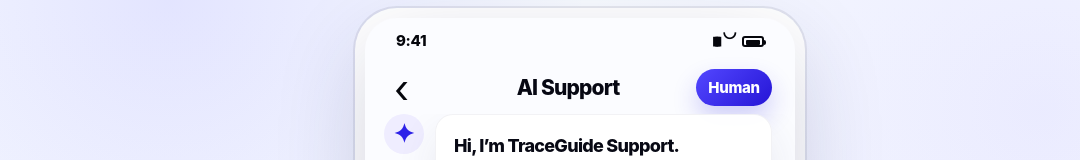
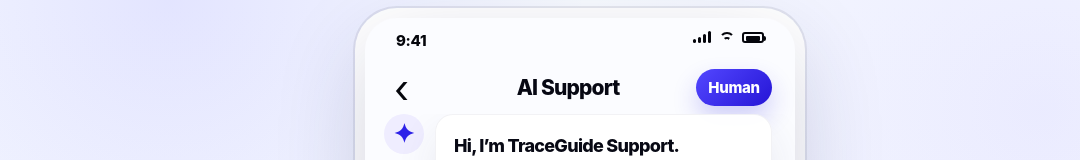
Before and after one commit to mke4335-code/tracecare-agent, a Next.js app: page /traceguide-demo in a window 1280 px wide. Shown: the top 160 px of the page, without its empty margins (60-1140 px from the left). Built offline with nearby package versions, Linux system fonts and the light colour scheme.

Commit message:
Fix action controls and simplify TraceGuide UI

```diff
--- a/app/traceguide-demo/page.tsx
+++ b/app/traceguide-demo/page.tsx
@@ -1,6 +1,6 @@
 "use client";
 
-import { FormEvent, useEffect, useMemo, useState } from "react";
+import { FormEvent, useEffect, useMemo, useRef, useState } from "react";
 import Image from "next/image";
 import styles from "./traceguide-demo.module.css";
 
@@ -478,7 +478,9 @@
   const [userApproved, setUserApproved] = useState(false);
   const [action, setAction] = useState<ActionResponse | null>(null);
   const [actionStep, setActionStep] = useState(0);
+  const [actionReply, setActionReply] = useState("Yes, please");
   const [previewProduct, setPreviewProduct] = useState<ProductContext>(defaultProduct);
+  const inputRef = useRef<HTMLInputElement>(null);
 
   const activeResponse = response || fallbackResponse;
   const primarySource = selectedSource || activeResponse.sources[0];
@@ -657,12 +659,13 @@
     await runAssessment(question, variables, "rechecking");
   }
 
-  async function startRefundRequest() {
+  async function startRefundRequest(nextActionOverride = activeResponse.nextAction, replyLabel = "Yes, please") {
     setUserApproved(true);
+    setActionReply(replyLabel);
     setPhase("action");
     setActionStep(0);
     logStudyEvent("yes_clicked", {
-      nextAction: activeResponse.nextAction,
+      nextAction: nextActionOverride,
       variables,
       product: activeProduct.name,
     });
@@ -675,7 +678,7 @@
           action: "agent_request",
           // The action is simulated, but it uses the current detected product and variables.
           product: activeProduct.name,
-          nextAction: activeResponse.nextAction,
+          nextAction: nextActionOverride,
           variables,
           sources: activeResponse.sources.map((source) => source.title),
         }),
@@ -714,6 +717,7 @@
     setQuestion(trimmed);
     setInputValue("");
     setUserApproved(false);
+    setActionReply("Yes, please");
     setAction(null);
     setActiveTask(null);
     void runAssessment(trimmed, inferVariables(trimmed), "loading", null);
@@ -786,9 +790,6 @@
                 <article className={styles.answerCard}>
                   <div className={styles.answerHeader}>
                     <strong>{activeResponse.answer.split("\n\n")[0]}</strong>
-                    <span className={styles.confidence} title={activeResponse.confidenceReason || "Calculated from matched sources and checked details"}>
-                      {activeResponse.confidence}%
-                    </span>
                   </div>
                   <p>{renderAnswer(activeResponse.answer.split("\n\n").slice(1).join("\n\n"), activeResponse.sources)}</p>
                   <div className={styles.sourceTags} aria-label="Sources used for this answer">
@@ -807,7 +808,6 @@
                         });
                       }}
                     >
-                      <span aria-hidden="true">▤</span>
                       View sources
                     </button>
                     <button
@@ -817,7 +817,6 @@
                         logStudyEvent("edit_key_variables_clicked", { variables });
                       }}
                     >
-                      <span aria-hidden="true">☷</span>
                       View AI understanding
                     </button>
                   </div>
@@ -839,7 +838,7 @@
                               type="button"
                               onClick={
                                 actionState.canStartRequest
-                                  ? startRefundRequest
+                                  ? () => startRefundRequest()
                                   : () => {
                                       logStudyEvent("action_primary_clicked", {
                                         actionState: actionState.kind,
@@ -848,6 +847,8 @@
 
                                       if (actionState.kind === "needs_evidence") {
                                         setSheetMode("variables");
+                                      } else {
+                                        void startRefundRequest("contact human support", actionState.primaryAction);
                                       }
                                     }
                               }
@@ -856,12 +857,19 @@
                             </button>
                             <button
                               type="button"
-                              onClick={() =>
+                              onClick={() => {
                                 logStudyEvent("action_secondary_clicked", {
                                   actionState: actionState.kind,
                                   nextAction: activeResponse.nextAction,
-                                })
-                              }
+                                });
+
+                                if (actionState.secondaryAction.toLowerCase().includes("human")) {
+                                  void startRefundRequest("contact human support", actionState.secondaryAction);
+                                  return;
+                                }
+
+                                inputRef.current?.focus();
+                              }}
                             >
                               {actionState.secondaryAction}
                             </button>
@@ -877,10 +885,10 @@
 
           {userApproved && (
             <>
-              <div className={styles.userReply}>Yes, please</div>
+              <div className={styles.userReply}>{actionReply}</div>
               <AssistantRow>
                 <article className={styles.actionCard}>
-                  <h2>Great, I’ll prepare this request for you.</h2>
+                  <h2>{action?.requestId?.startsWith("HS") ? "I’ll send this to human support." : "Great, I’ll prepare this request for you."}</h2>
                   <p>Preparing the request with your order details and checked sources...</p>
                   <div className={styles.actionSteps}>
                     {actionSteps.map((step, index) => (
@@ -905,6 +913,7 @@
         <form className={styles.inputBar} onSubmit={submitQuestion}>
           <span aria-hidden="true">◌</span>
           <input
+            ref={inputRef}
             value={inputValue}
             onChange={(event) => setInputValue(event.target.value)}
             placeholder="Ask another question..."
@@ -962,8 +971,16 @@
     <div className={styles.statusBar} aria-hidden="true">
       <span>9:41</span>
       <div>
-        <span className={styles.signal}>▮▮▮</span>
-        <span className={styles.wifi}>⌒</span>
+        <span className={styles.signal}>
+          <i />
+          <i />
+          <i />
+          <i />
+        </span>
+        <span className={styles.wifi}>
+          <i />
+          <i />
+        </span>
         <span className={styles.battery} />
       </div>
     </div>
--- a/app/traceguide-demo/traceguide-demo.module.css
+++ b/app/traceguide-demo/traceguide-demo.module.css
@@ -39,19 +39,69 @@
 .statusBar > div {
   display: flex;
   align-items: center;
-  gap: 6px;
+  gap: 7px;
 }
 
 .signal {
-  font-size: 12px;
-  letter-spacing: -5px;
-  transform: translateY(-1px);
+  width: 18px;
+  height: 12px;
+  display: inline-flex;
+  align-items: flex-end;
+  gap: 2px;
+}
+
+.signal i {
+  display: block;
+  width: 3px;
+  border-radius: 2px;
+  background: #05060c;
+}
+
+.signal i:nth-child(1) {
+  height: 4px;
+}
+
+.signal i:nth-child(2) {
+  height: 6px;
+}
+
+.signal i:nth-child(3) {
+  height: 9px;
+}
+
+.signal i:nth-child(4) {
+  height: 12px;
 }
 
 .wifi {
-  font-size: 17px;
-  font-weight: 900;
-  transform: rotate(180deg) translateY(2px);
+  position: relative;
+  width: 17px;
+  height: 12px;
+  display: inline-block;
+}
+
+.wifi i {
+  position: absolute;
+  left: 50%;
+  border: 2px solid #05060c;
+  border-left-color: transparent;
+  border-right-color: transparent;
+  border-bottom-color: transparent;
+  transform: translateX(-50%);
+}
+
+.wifi i:nth-child(1) {
+  top: 1px;
+  width: 16px;
+  height: 10px;
+  border-radius: 14px 14px 0 0;
+}
+
+.wifi i:nth-child(2) {
+  top: 6px;
+  width: 8px;
+  height: 5px;
+  border-radius: 8px 8px 0 0;
 }
 
 .battery {
@@ -536,10 +586,7 @@
 }
 
 .answerHeader {
-  display: grid;
-  grid-template-columns: 1fr auto;
-  gap: 12px;
-  align-items: start;
+  display: block;
 }
 
 .answerHeader strong {
@@ -551,7 +598,7 @@
 }
 
 .confidence {
-  display: inline-grid;
+  display: none;
   place-items: center;
   min-width: 40px;
   height: 27px;
@@ -624,7 +671,6 @@
   display: flex;
   align-items: center;
   justify-content: center;
-  gap: 10px;
   border: 0;
   border-radius: 12px;
   background: #f1f0ff;
@@ -633,10 +679,6 @@
   font-weight: 780;
   letter-spacing: -0.03em;
   cursor: pointer;
-}
-
-.answerActions span {
-  font-size: 20px;
 }
 
 .askBubble {
@@ -658,8 +700,10 @@
 }
 
 .quickReplies button {
-  width: 72px;
+  min-width: 72px;
+  width: auto;
   height: 36px;
+  padding: 0 16px;
   border-radius: 10px;
   font-size: 15px;
   font-weight: 760;
```
Also changed, not shown: app/traceguide-baseline/page.tsx (+41 -14 lines).
